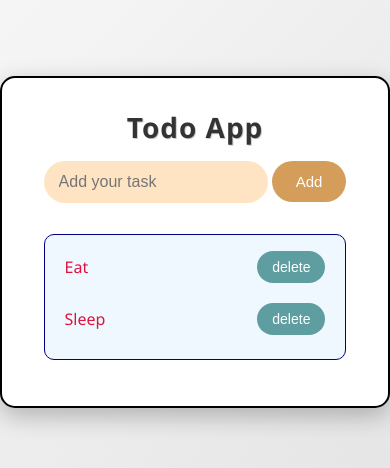
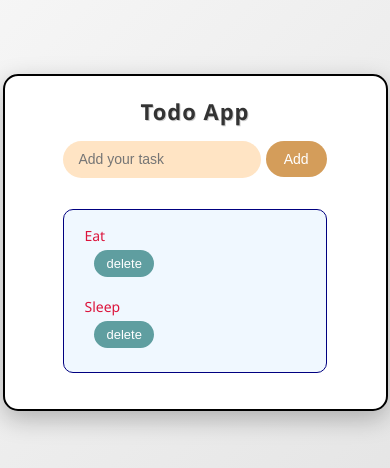
Before and after one commit to Csiddharth7906/TodoApp, a plain HTML site: page index.html in a window 390 px wide. Shown: the part 180-648 px from the top of the page. Drawn offline with Linux system fonts and the light colour scheme.

Commit message:
Initial commit

```diff
--- a/style.css
+++ b/style.css
@@ -129,3 +129,37 @@ div li:hover {
     transform: scale(1.01);
     background-color: #ffecec;
 }
+@media (max-width: 480px) {
+    div {
+        width: 90%;
+        padding: 20px 15px;
+    }
+
+    div h1 {
+        font-size: 22px;
+        text-align: center;
+    }
+
+    div input {
+        height: 35px;
+        font-size: 14px;
+    }
+
+    div button {
+        padding: 10px 18px;
+        font-size: 14px;
+    }
+
+    .delete {
+        margin-left: 10px;
+        padding: 6px 12px;
+        font-size: 13px;
+    }
+
+    div li {
+        font-size: 14px;
+        flex-direction: column;
+        align-items: flex-start;
+        gap: 5px;
+    }
+}
```
